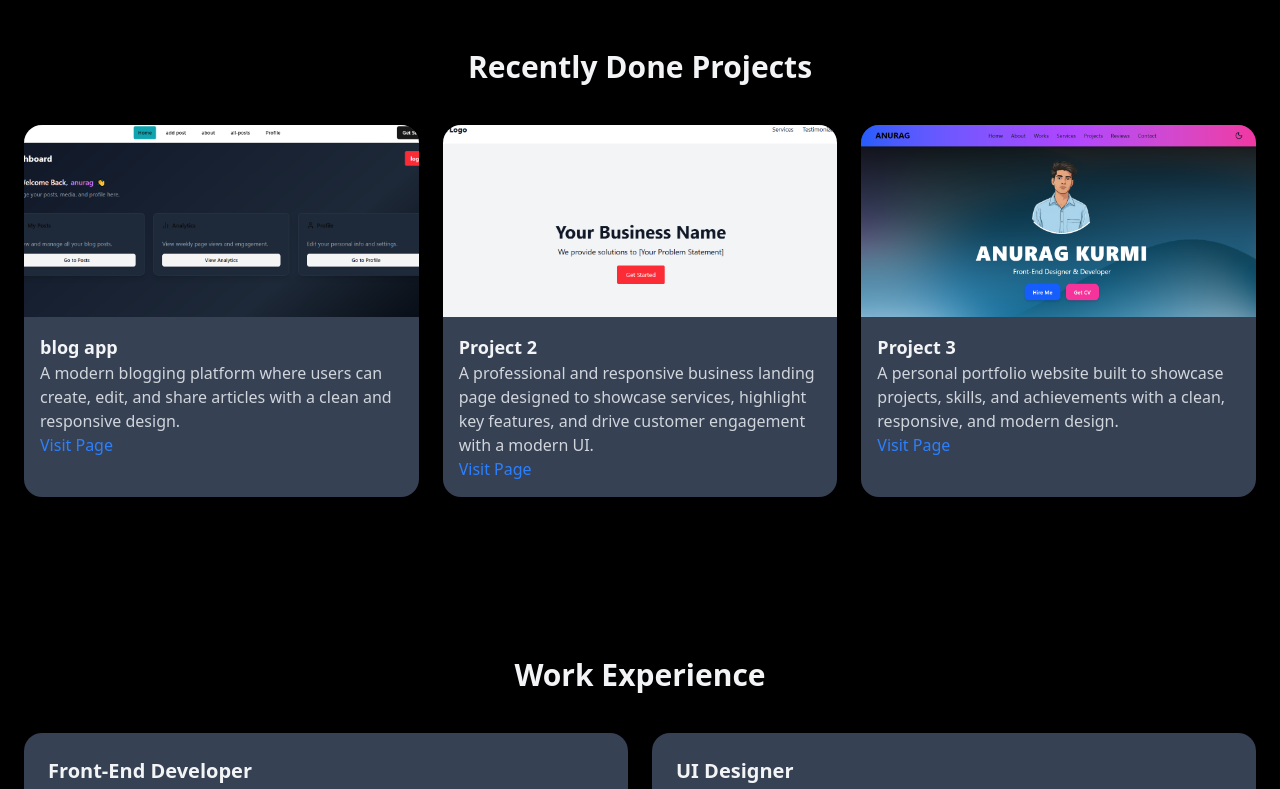
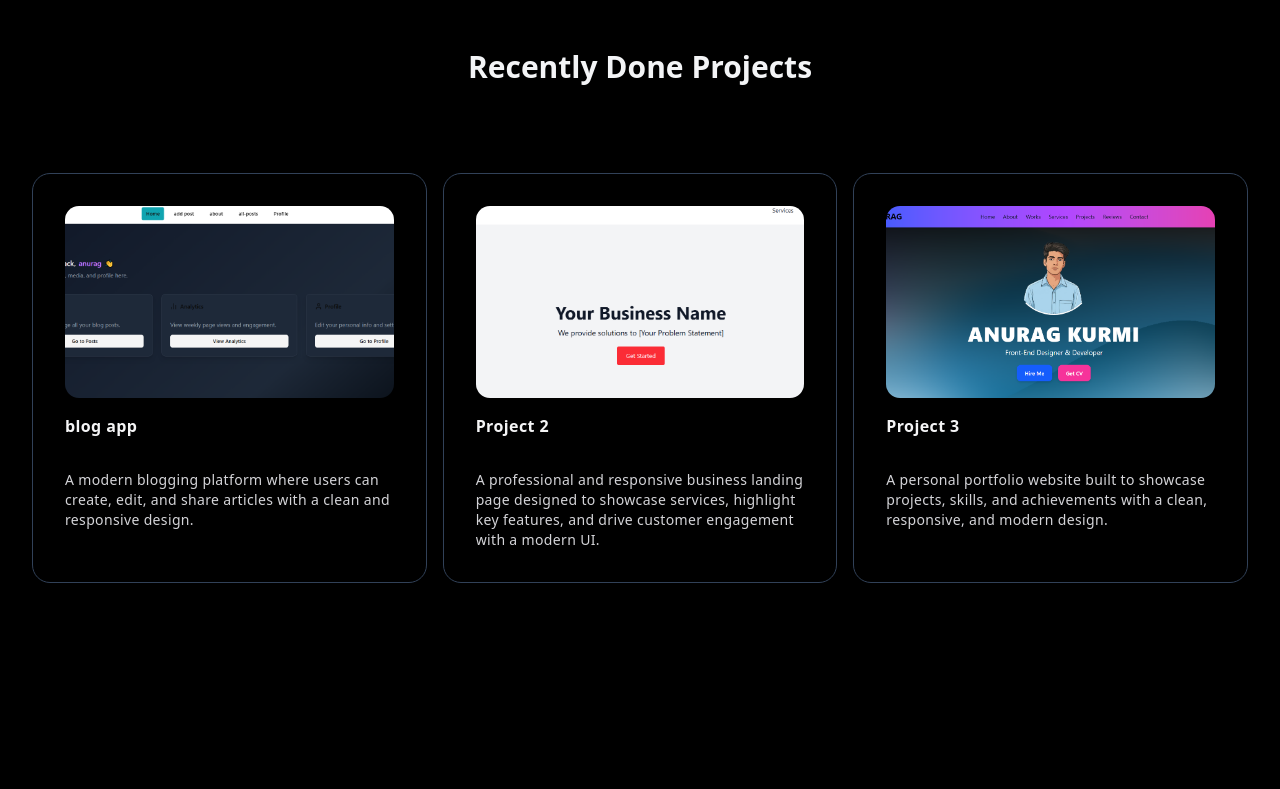
Before and after one commit to theintrovak/portfolio-test, a React (Vite) app: page / in a window 1280 px wide. Shown: the part 1360-2149 px from the top of the page. Built offline with nearby package versions, Linux system fonts and the light colour scheme; no server answers.

Commit message:
adding some components

```diff
--- a/src/App.css
+++ b/src/App.css
@@ -81,7 +81,7 @@
 }
 
 .dark {
-  --background: oklch(0.145 0 0);
+  --background: oklch(0% 0 0);
   --foreground: oklch(0.985 0 0);
   --card: oklch(0.205 0 0);
   --card-foreground: oklch(0.985 0 0);
@@ -118,6 +118,7 @@
   * {
     @apply border-border outline-ring/50;
   }
+
   body {
     @apply bg-background text-foreground;
   }
--- a/src/App.jsx
+++ b/src/App.jsx
@@ -5,12 +5,15 @@ import './App.css'
 import ThemeApplier from './components/ThemeApplier'
 import Header from './components/header/Header'
 import Footer from './components/footer/Footer'
+import { BackgroundLines } from './components/ui/background-lines'
 
 function App() {
 
 
   return (
     <>
+      <BackgroundLines className={"fixed inset-0 -z-10 bg-center bg-cover pointer-events-none"} />
+
       <ThemeApplier />
       <Header />
       <Home />
--- a/src/components/ui/background-lines.jsx
+++ b/src/components/ui/background-lines.jsx
@@ -10,7 +10,7 @@ export const BackgroundLines = ({
 }) => {
   return (
     <div
-      className={cn("h-[20rem] md:h-screen w-full bg-white dark:bg-black", className)}>
+      className={cn("w-screenh-screen fixed inset-0 overflow-hidden bg-white dark:bg-black", className)}>
       <SVG svgOptions={svgOptions} />
       {children}
     </div>
@@ -21,7 +21,7 @@ const pathVariants = {
   initial: { strokeDashoffset: 800, strokeDasharray: "50 800" },
   animate: {
     strokeDashoffset: 0,
-    strokeDasharray: "20 800",
+    strokeDasharray: "10 400",
     opacity: [0, 1, 1, 0],
   },
 };
@@ -79,6 +79,7 @@ const SVG = ({
   return (
     <motion.svg
       viewBox="0 0 1440 900"
+      preserveAspectRatio="xMidYMid slice"
       fill="none"
       xmlns="http://www.w3.org/2000/svg"
       initial={{ opacity: 0 }}
@@ -124,6 +125,25 @@ const SVG = ({
           }}
           key={`path-second-${idx}`} />
       ))}
+      {paths.map((path, idx) => (
+        <motion.path
+          d={path}
+          stroke={colors[idx]}
+          strokeWidth="2.3"
+          strokeLinecap="round"
+          variants={pathVariants}
+          initial="initial"
+          animate="animate"
+          transition={{
+            duration: svgOptions?.duration || 10,
+            ease: "linear",
+            repeat: Infinity,
+            repeatType: "loop",
+            delay: Math.floor(Math.random() * 10),
+            repeatDelay: Math.floor(Math.random() * 10 + 2),
+          }}
+          key={`path-second-${idx}`} />
+      ))}
     </motion.svg>
   );
 };
--- /dev/null
+++ b/src/components/ui/card-hover-effect.jsx
@@ -0,0 +1,97 @@
+import { cn } from "@/lib/utils";
+import { AnimatePresence, motion } from "motion/react";
+
+import { useState } from "react";
+
+export const HoverEffect = ({
+  items,
+  className
+}) => {
+  let [hoveredIndex, setHoveredIndex] = useState(null);
+
+  return (
+    <div
+      className={cn("grid grid-cols-1 md:grid-cols-2  lg:grid-cols-3  py-10", className)}>
+      {items.map((item, idx) => (
+        <a
+          href={item?.link}
+          key={item?.link}
+          className="relative group  block p-2 h-full w-full"
+          onMouseEnter={() => setHoveredIndex(idx)}
+          onMouseLeave={() => setHoveredIndex(null)}>
+          <AnimatePresence>
+            {hoveredIndex === idx && (
+              <motion.span
+                className="absolute inset-0 h-full w-full bg-neutral-200 dark:bg-slate-800/[0.8] block  rounded-3xl"
+                layoutId="hoverBackground"
+                initial={{ opacity: 0 }}
+                animate={{
+                  opacity: 1,
+                  transition: { duration: 0.15 },
+                }}
+                exit={{
+                  opacity: 0,
+                  transition: { duration: 0.15, delay: 0.2 },
+                }} />
+            )}
+          </AnimatePresence>
+          <Card>
+            <CardImage src={item.image} alt={item.title} />
+            <CardTitle>{item.title}</CardTitle>
+            <CardDescription>{item.description}</CardDescription>
+          </Card>
+        </a>
+      ))}
+    </div>
+  );
+};
+
+export const Card = ({
+  className,
+  children
+}) => {
+  return (
+    <div
+      className={cn(
+        "rounded-2xl h-full w-full p-4 overflow-hidden dark:bg-black bg-white border border-transparent dark:border-slate-700 group-hover:border-slate-700 relative z-20",
+        className
+      )}>
+      <div className="relative z-50">
+        <div className="p-4">{children}</div>
+      </div>
+    </div>
+  );
+};
+export const CardTitle = ({
+  className,
+  children
+}) => {
+  return (
+    <h4 className={cn("dark:text-zinc-100 text-black font-bold tracking-wide mt-4", className)}>
+      {children}
+    </h4>
+  );
+};
+export const CardDescription = ({
+  className,
+  children
+}) => {
+  return (
+    <p
+      className={cn("mt-8 dark:text-zinc-300 text-gray-900 tracking-wide leading-relaxed text-sm", className)}>
+      {children}
+    </p>
+  );
+};
+export const CardImage = ({ src, alt, className }) => {
+  return (
+    <img
+      src={src}
+      alt={alt}
+      className={cn(
+        "rounded-xl w-full h-48 object-cover", // default styling
+        className
+      )}
+    />
+  );
+};
--- a/src/index.css
+++ b/src/index.css
@@ -7,8 +7,3 @@ body,
 * {
     @apply transition-colors duration-1000 ease-in-out;
 }
-
-body {
-    background: url('../public/background.png') no-repeat center center fixed;
-    background-size: cover;
-}
--- a/src/pages/Home.jsx
+++ b/src/pages/Home.jsx
@@ -1,6 +1,8 @@
 import { SparklesCore } from "@/components/ui/sparkles";
 import Button from "../components/button";
+import { HoverEffect } from "@/components/ui/card-hover-effect";
 import Contactus from "../components/Contactus";
+
 // import profile from '../../public/profile.png'
 // import banner from '../../public/banner1.jpg'
 
@@ -33,7 +35,7 @@ export default function Portfolio() {
 
     return (
 
-        <div className="font-sans text-gray-900 dark:text-gray-100 dark:bg-[#000000] ">
+        <div className="font-sans text-gray-900 dark:text-gray-100  ">
             <section id="home" className="relative bg-gradient-to-b from-[#000000df]  to-[#ffffff00] text-white overflow-hidden">
 
                 <div className="container mx-auto px-6 pt-5 pb-10 text-center relative  z-10">
@@ -59,7 +61,7 @@ export default function Portfolio() {
                                 className="w-[25rem] ml-[7.5rem]  h-full"
                                 particleColor="#FFFFFF"
                             />
-                            <div className="absolute inset-0 w-full h-full dark:bg-black [mask-image:radial-gradient(250px_80px_at_top,transparent_20%,white)]"></div>
+                            <div className="absolute inset-0 w-full h-full dark:bg-black  [mask-image:radial-gradient(250px_80px_at_top,transparent_20%,white)]"></div>
                         </div>
                     </div>
                     <h1 className="md:text-5xl lg:text-6xl text-3xl mt-0  font-bold text-center text-white relative z-20">
@@ -93,22 +95,10 @@ export default function Portfolio() {
                     <h2 className="text-3xl font-bold text-center mb-10">
                         Recently Done Projects
                     </h2>
-                    <div className="grid md:grid-cols-3 gap-6">
-                        {projects.map((project) => (
-                            <div
-                                key={project.id}
-                                className="bg-white dark:bg-gray-700 hover:scale-105 hover:shadow-2xl  transition-all duration-500  rounded-2xl shadow overflow-hidden">
-                                <img
-                                    src={project.image}
-                                    alt={project.title}
-                                    className="w-full h-48 object-cover" />
-                                <div className="p-4">
-                                    <h3 className="font-bold text-lg">{project.title}</h3>
-                                    <p className="text-gray-600 dark:text-gray-300">{project.description}</p>
-                                    <a target="_blank " href={project.link} className="mt-2 text-blue-500">Visit Page</a>
-                                </div>
-                            </div>
-                        ))}
+                    <div className=" gap-6">
+                        <HoverEffect
+                            items={projects}
+                        />
                     </div>
                 </div>
             </section>
```
